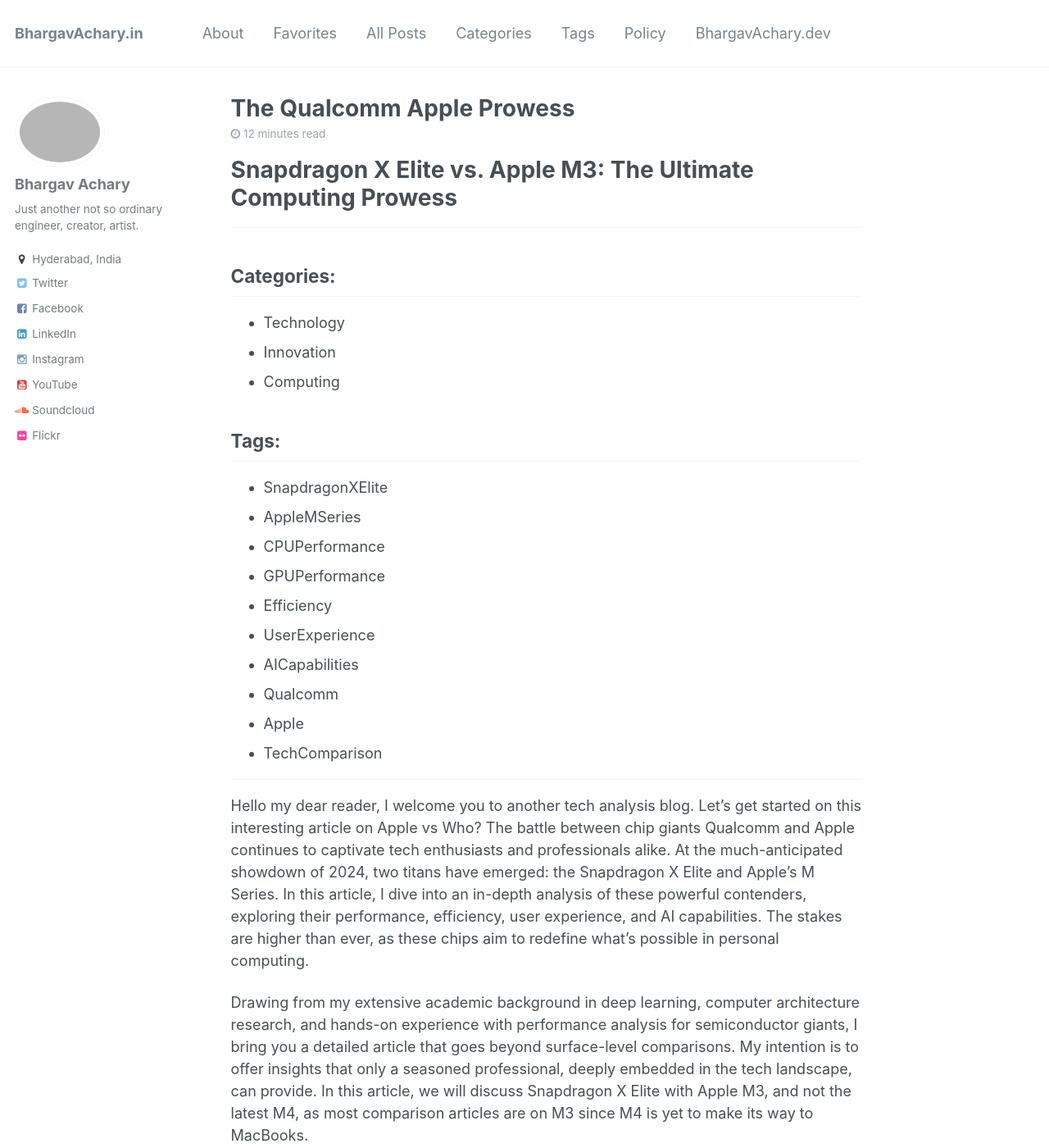
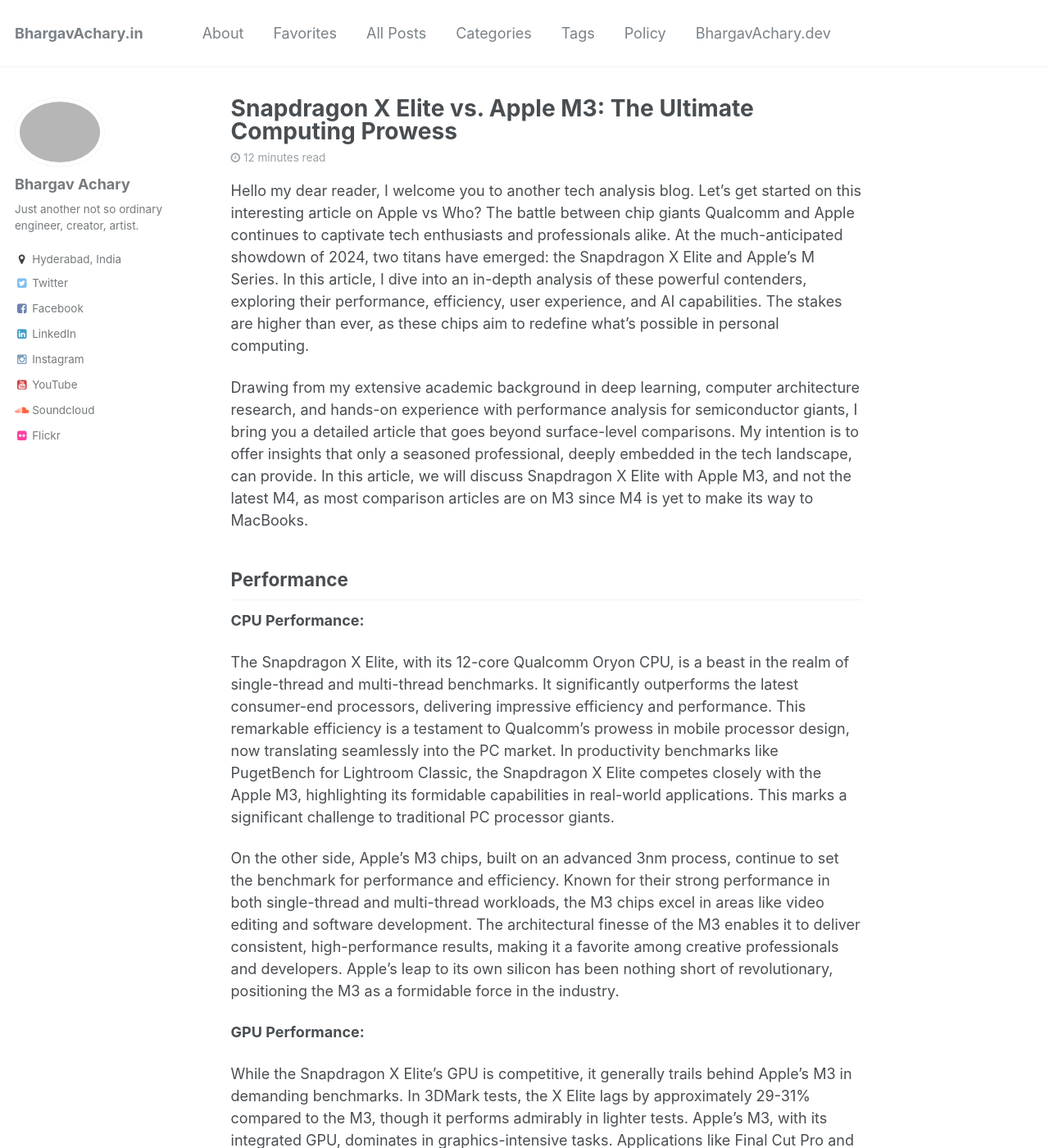
Before and after one commit to bhargavachary/bhargavachary.github.io, a Jekyll site: the page built from _posts/2024-06-21-the-qualcomm-apple-prowess.md, in a window 1280 px wide and 1400 px high. Shown: the whole window at 82% size. Built offline with Jekyll 4.4.1, drawn with Linux system fonts in a browser that asks for light colours; comment, search, counter and statistics services are not loaded; some of the changed text lies outside the part shown.

Commit message:
Update 2024-06-21-the-qualcomm-apple-prowess.md
corrected title

```diff
--- a/_posts/2024-06-21-the-qualcomm-apple-prowess.md
+++ b/_posts/2024-06-21-the-qualcomm-apple-prowess.md
@@ -1,24 +1,20 @@
-# Snapdragon X Elite vs. Apple M3: The Ultimate Computing Prowess
-
 ---
-
-## Categories:
-- Technology
-- Innovation
-- Computing
-
-## Tags:
-- SnapdragonXElite
-- AppleMSeries
-- CPUPerformance
-- GPUPerformance
-- Efficiency
-- UserExperience
-- AICapabilities
-- Qualcomm
-- Apple
-- TechComparison
-
+title: "Snapdragon X Elite vs. Apple M3: The Ultimate Computing Prowess"
+categories:
+  - Technology
+  - Innovation
+  - Computing
+tags:
+  - SnapdragonXElite
+  - AppleMSeries
+  - CPUPerformance
+  - GPUPerformance
+  - Efficiency
+  - UserExperience
+  - AICapabilities
+  - Qualcomm
+  - Apple
+  - TechComparison
 ---
 
 Hello my dear reader, I welcome you to another tech analysis blog. Let's get started on this interesting article on Apple vs Who? The battle between chip giants Qualcomm and Apple continues to captivate tech enthusiasts and professionals alike. At the much-anticipated showdown of 2024, two titans have emerged: the Snapdragon X Elite and Apple’s M Series. In this article, I dive into an in-depth analysis of these powerful contenders, exploring their performance, efficiency, user experience, and AI capabilities. The stakes are higher than ever, as these chips aim to redefine what’s possible in personal computing.
```
Also changed, not shown: other parts of _posts/2024-06-21-the-qualcomm-apple-prowess.md (+2 -0 lines).
